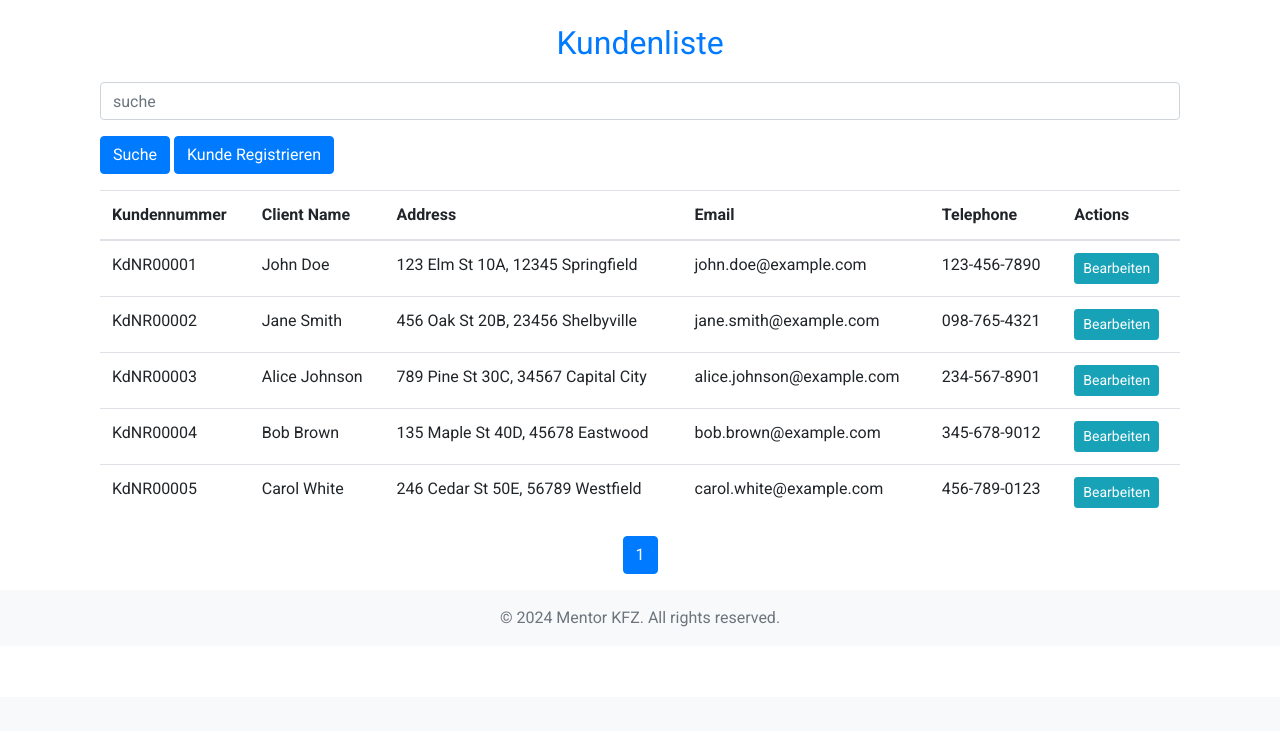
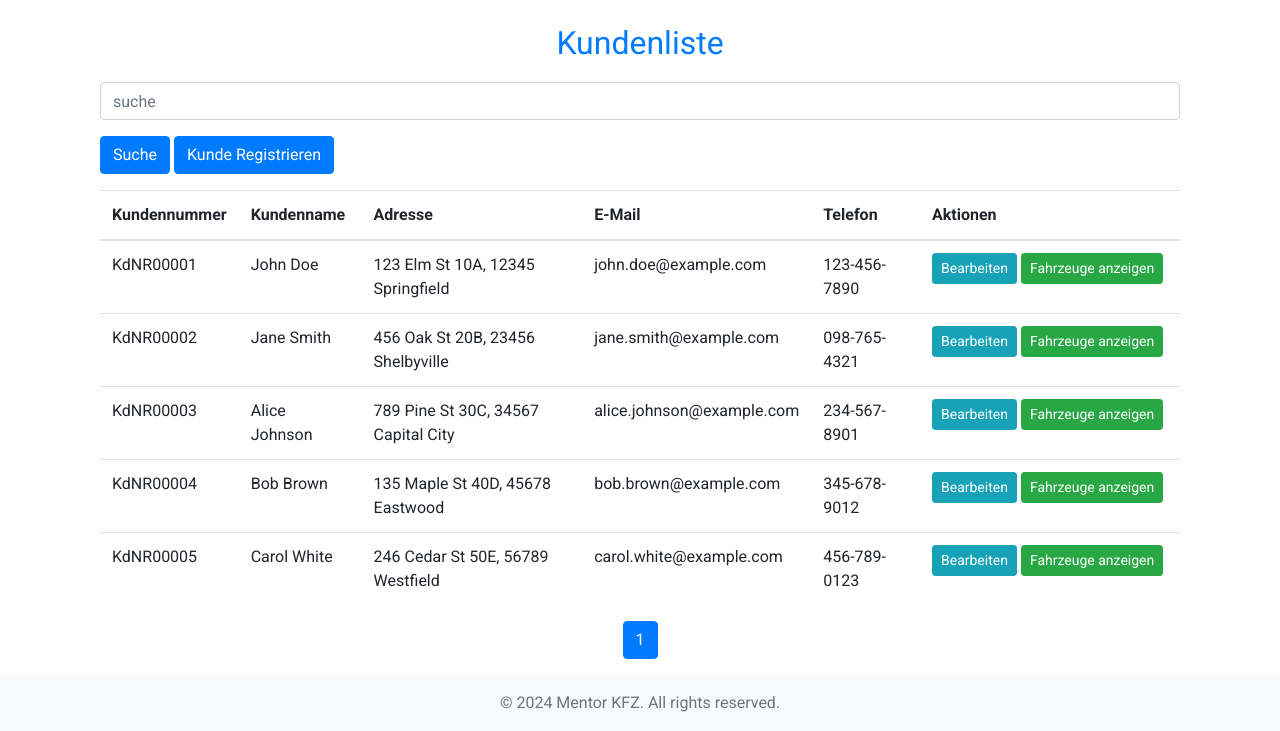
Before and after one commit to albertqerimi/kfz-app, a PHP site: page /client/list_clients.php in a window 1280 px wide. Shown: the part 103-834 px from the top of the page. Before the commit the page ends 730 px from the top, so only its background shows below. Run offline with PHP 8.4, Linux system fonts and the light colour scheme; data comes from the database, SQL or seed files in the repository.

Commit message:
transate list clients page

```diff
--- a/client/list_clients.php
+++ b/client/list_clients.php
@@ -52,11 +52,12 @@ $customer_result = $customer_stmt->get_result();
         <thead>
             <tr>
                 <th>Kundennummer</th>
-                <th>Client Name</th>
-                <th>Address</th>
-                <th>Email</th>
-                <th>Telephone</th>
-                <th>Actions</th>
+                <th>Kundenname</th>
+                <th>Adresse</th>
+                <th>E-Mail</th>
+                <th>Telefon</th>
+                <th width="260px">Aktionen</th>
+
             </tr>
         </thead>
         <tbody>
@@ -69,6 +70,7 @@ $customer_result = $customer_stmt->get_result();
                     <td><?php echo htmlspecialchars($customer['phone']); ?></td>
                     <td>
                         <a href="edit_client.php?client_id=<?php echo htmlspecialchars($customer['id']); ?>" class="btn btn-info btn-sm">Bearbeiten</a>
+                        <a href="../vehicles/list.php?client_id=<?php echo htmlspecialchars($customer['id']); ?>" class="btn btn-success btn-sm">Fahrzeuge anzeigen</a>
                     </td>
                 </tr>
             <?php endwhile; ?>
```
